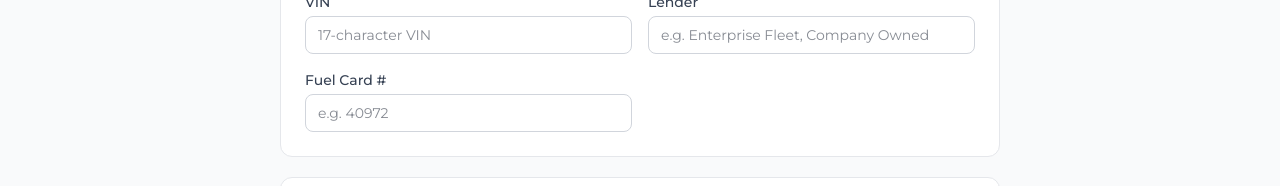
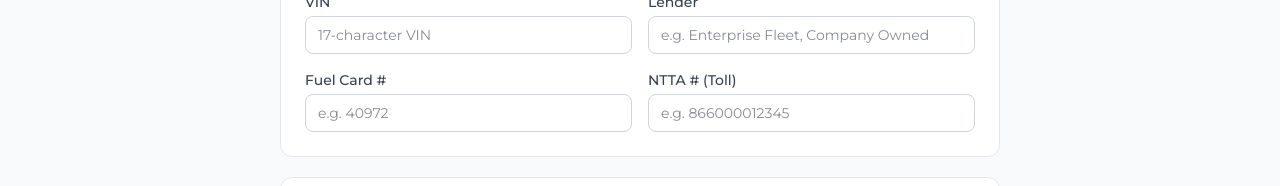
Before and after one commit to carter-crick/next10-fleet-and-assets, a Next.js app: page /sailors-air/add in a window 1280 px wide. Shown: the part 697-883 px from the top of the page. Built offline with nearby package versions, Linux system fonts and the light colour scheme; no server answers.

Commit message:
Add NTTA toll number field to assets
Schema, type, add form, and detail view/edit all updated.
Column added to DB via ALTER TABLE.

Co-Authored-By: Claude Sonnet 4.6 <noreply@anthropic.com>

```diff
--- a/components/AddAssetPage.tsx
+++ b/components/AddAssetPage.tsx
@@ -22,7 +22,7 @@ const STATUS_OPTIONS: { value: AssetStatus; label: string }[] = [
 const EMPTY_FORM = {
   name: '', make: '', model: '', year: '', vin: '', serialNumber: '',
   licensePlate: '', licensePlateExpiration: '', color: '', lender: '',
-  fuelCardNumber: '', inServiceDate: '',
+  fuelCardNumber: '', nttaNumber: '', inServiceDate: '',
   status: 'active' as AssetStatus,
   assignedTo: '', location: '', mileage: '',
   purchaseDate: '', purchasePrice: '',
@@ -69,6 +69,7 @@ export default function AddAssetPage({ company }: { company: Company }) {
         ...(form.color                  && { color: form.color }),
         ...(form.lender                 && { lender: form.lender }),
         ...(form.fuelCardNumber         && { fuelCardNumber: form.fuelCardNumber }),
+        ...(form.nttaNumber             && { nttaNumber: form.nttaNumber }),
         ...(form.inServiceDate          && { inServiceDate: form.inServiceDate }),
         status: form.status,
         ...(form.assignedTo  && { assignedTo: form.assignedTo }),
@@ -201,6 +202,12 @@ export default function AddAssetPage({ company }: { company: Company }) {
                     <input type="text" value={form.fuelCardNumber} onChange={e => set('fuelCardNumber', e.target.value)} placeholder="e.g. 40972" className={inputCls} />
                   </div>
                 )}
+                {isVehicle && (
+                  <div>
+                    <label className={labelCls}>NTTA # (Toll)</label>
+                    <input type="text" value={form.nttaNumber} onChange={e => set('nttaNumber', e.target.value)} placeholder="e.g. 866000012345" className={inputCls} />
+                  </div>
+                )}
               </>}
               {!isVehicleOrTrailer && (
                 <div>
--- a/components/AssetDetailPage.tsx
+++ b/components/AssetDetailPage.tsx
@@ -485,6 +485,10 @@ export default function AssetDetailPage({ company, id }: { company: Company; id:
                   <label className="block text-sm font-medium text-gray-700 mb-1">Fuel Card #</label>
                   <input type="text" value={editForm.fuelCardNumber || ''} onChange={e => setEdit('fuelCardNumber', e.target.value)} placeholder="e.g. 40972" className={inputCls} />
                 </div>
+                <div>
+                  <label className="block text-sm font-medium text-gray-700 mb-1">NTTA # (Toll)</label>
+                  <input type="text" value={editForm.nttaNumber || ''} onChange={e => setEdit('nttaNumber', e.target.value)} placeholder="e.g. 866000012345" className={inputCls} />
+                </div>
               </>}
               {!isVehicleOrTrailer && (
                 <div>
@@ -594,6 +598,7 @@ export default function AssetDetailPage({ company, id }: { company: Company; id:
                   <InfoRow label="VIN"           value={asset.vin} />
                   <InfoRow label="Lender"        value={asset.lender} />
                   {asset.fuelCardNumber && <InfoRow label="Fuel Card #" value={asset.fuelCardNumber} />}
+                  {asset.nttaNumber && <InfoRow label="NTTA # (Toll)" value={asset.nttaNumber} />}
                 </>}
                 {!isVehicleOrTrailer && (
                   <InfoRow label="Serial Number" value={asset.serialNumber} />
--- a/lib/db/schema.ts
+++ b/lib/db/schema.ts
@@ -15,6 +15,7 @@ export const assets = pgTable('assets', {
   color: text('color'),
   lender: text('lender'),
   fuelCardNumber: text('fuel_card_number'),
+  nttaNumber: text('ntta_number'),
   inServiceDate: text('in_service_date'),
   outOfServiceDate: text('out_of_service_date'),
   oneStepDeviceId: text('one_step_device_id'),
--- a/lib/types.ts
+++ b/lib/types.ts
@@ -17,6 +17,7 @@ export interface Asset {
   color?: string
   lender?: string
   fuelCardNumber?: string
+  nttaNumber?: string
   inServiceDate?: string
   outOfServiceDate?: string
   oneStepDeviceId?: string
```
